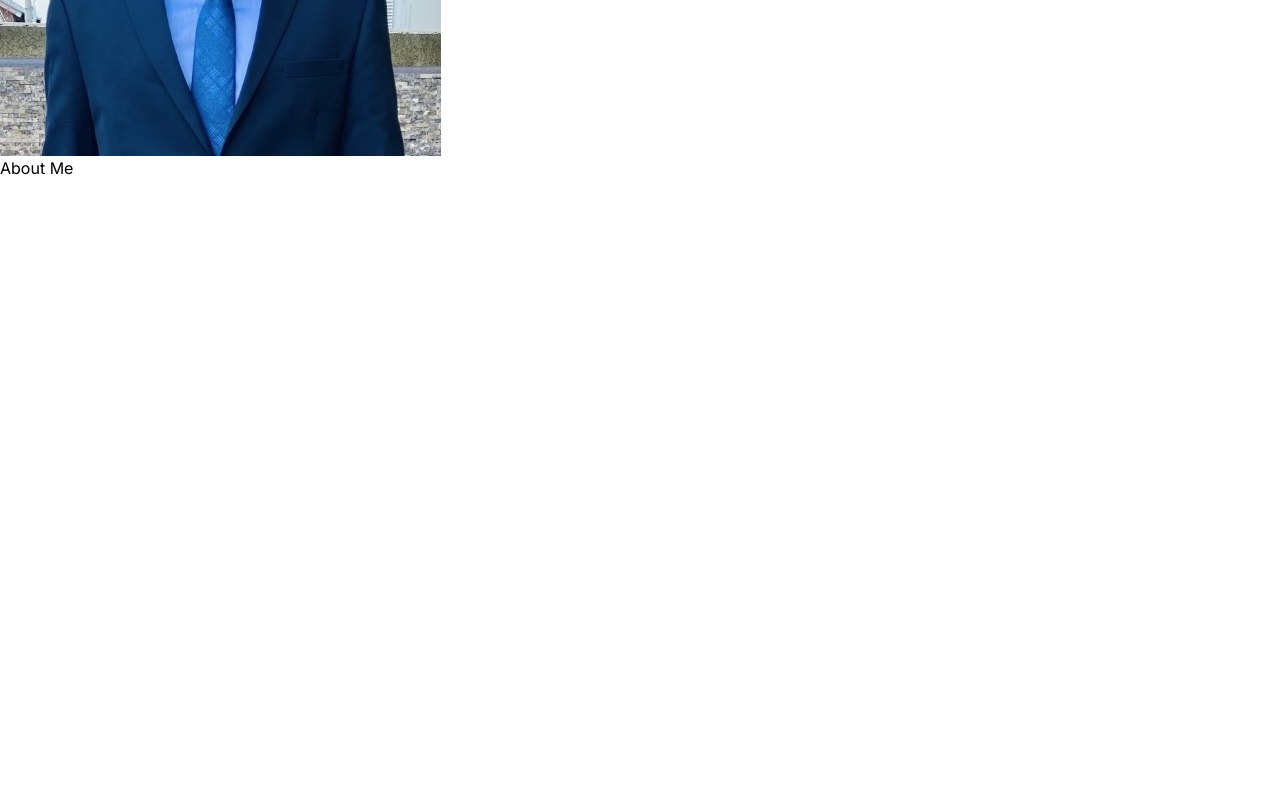
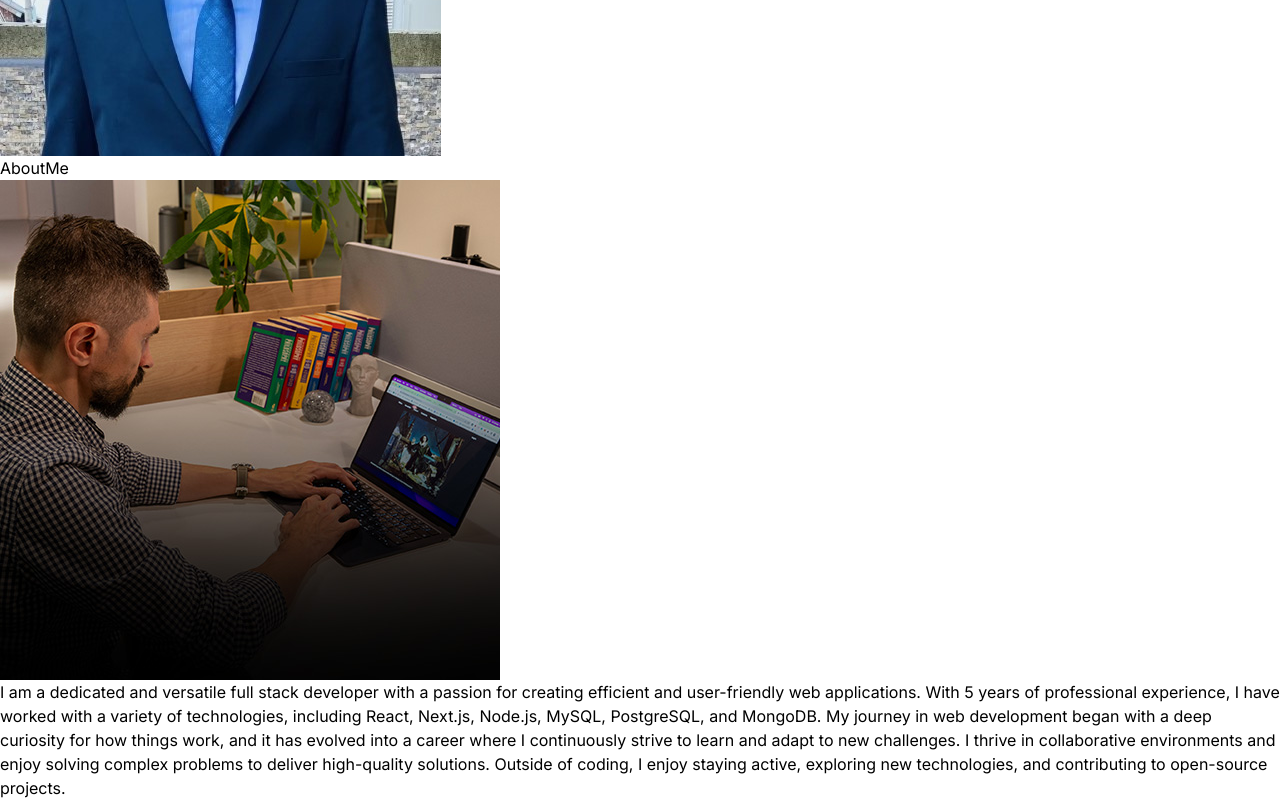
Before and after one commit to Souvikde07/React-Portfolio, a React (Vite) app: page / in a window 1280 px wide. Shown: the part 539-1339 px from the top of the page. Before the commit the page ends 800 px from the top, so only its background shows below. Built offline with nearby package versions, Linux system fonts and the light colour scheme.

Commit message:
add About me section

```diff
--- a/src/App.jsx
+++ b/src/App.jsx
@@ -6,13 +6,11 @@
   return (
     <div className="overflow-x-hidden text-neutral-300 antialiased
       selection:bg-cyan-300 selection:text-cyan-900">
-      <div className="fixed top-0 z-10 h-full w-full">
-        <div className="absolute top-0 z-[-2] h-screen w-screen bg-neutral-950
-          bg-[radial-gradient(ellipse_80%_80%_at_50%_-20%,rgba(120,119,198,0.3),
+      <div className="fixed top-0 -z-10 h-full w-full">
+      <div className="absolute top-0 z-[-2] h-screen w-screen bg-neutral-950 bg-[radial-gradient(ellipse_80%_80%_at_50%_-20%,rgba(120,119,198,0.3),
           rgba(255,255,255,0))]">
-        </div>
       </div>
-
+      </div>
       <div className="container mx-auto px-8">
         <Navbar/>
         <Hero/>
--- a/src/components/About.jsx
+++ b/src/components/About.jsx
@@ -1,7 +1,24 @@
+import aboutImg from "../assets/about.jpg";
+import { ABOUT_TEXT } from "../constants";
 const About = () => {
   return (
     <div className="border-b border-neutral-900 pb-4">
-        <h2 className="my-20 text-center text-4xl">About Me</h2>
+        <h2 className="my-20 text-center text-4xl">
+            About
+            <span className="text-neutral-500">Me</span>
+        </h2>
+        <div className="flex flex-wrap">
+            <div className="w-full lg:w-1/2 lg:p-8">
+                <div className="flex items-center justify-center">
+                    <img className="rounded-2xl" src={aboutImg} alt="about" />
+                </div>
+            </div>
+            <div className="w-full lg:w-1/2">
+                <div className="flex justify-center lg:justify-start">
+                    <p className="my-2 max-w-xl py-6">{ABOUT_TEXT}</p>
+                </div>
+            </div>
+        </div>
     </div>
   )
 }
--- a/src/components/Hero.jsx
+++ b/src/components/Hero.jsx
@@ -18,7 +18,7 @@
             </div>
             <div className="w-full lg:w-1/2 lg:p-8">
                 <div className="flex justify-center">
-                    <img src={profilePic} alt="Souvik De" />
+                    <img className="rounded-2xl" src={profilePic} alt="Souvik De" />
                 </div>
             </div>
         </div>
--- a/src/components/Navbar.jsx
+++ b/src/components/Navbar.jsx
@@ -7,7 +7,7 @@
   return (
   <nav className="mb-20 flex items-center justify-between py-6">
     <div className="flex flex-shrink-0 items-center">
-        <span className="mx-2 w-10 text-4xl font-medium decoration-white tracking-wider">Sd</span>
+        <span className="mx-2 w-10 text-3xl font-medium decoration-white tracking-wider">Sd</span>
     </div>
     <div className="m-8 flex items-center justify-center gap-4 text-2xl">
         <FaLinkedin />
```
Also changed, not shown: src/components/Technologies.jsx (added).
